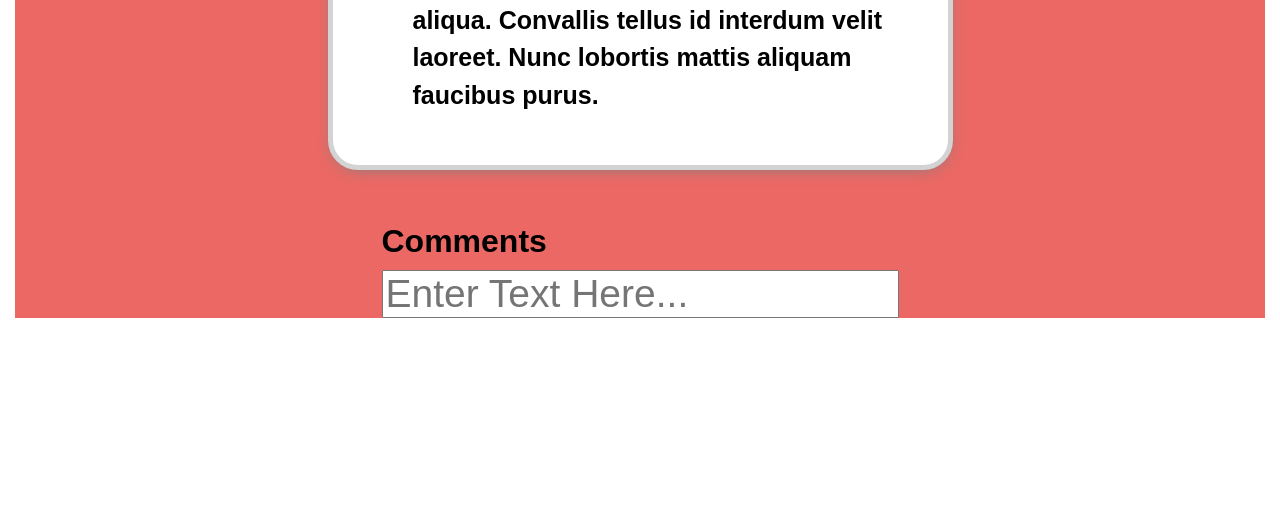
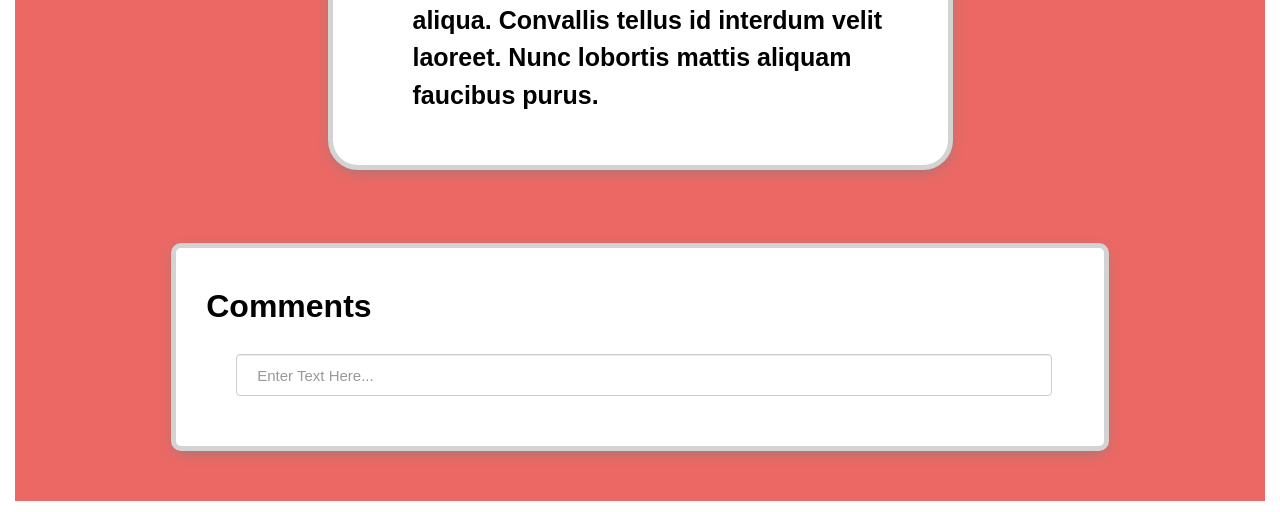
Before and after one commit to BuddhaTheChef/WebDevProj2020, a CodeIgniter app: page /database/index/Tutorial in a window 1280 px wide; the page is wider, and only the part inside the window is pictured. Shown: the part 2284-2796 px from the top of that part. Before the commit the page ends 2602 px from the top of that part, so only its background shows below. Run offline with CodeIgniter, Linux system fonts and the light colour scheme; some libraries are stand-ins or nearby versions; some web fonts are replaced.

Commit message:
added in comments and styling

```diff
--- a/application/views/index/Tutorial.php
+++ b/application/views/index/Tutorial.php
@@ -95,6 +95,18 @@ $this->load->view($this->config->item('theme') . 'header');
     margin: 33px;
     background: white;
     border: solid lightgray 5px;
+    -webkit-box-shadow: 0 4px 15px -5px #818181; box-shadow: 0 4px 15px -5px #818181;
+    }
+
+    .comment-div {
+    background: whitesmoke;
+    width: 75%;
+    padding: 20px 30px;
+    border-radius: 10px;
+    border: solid lightgray 5px;
+    margin-top: 40px;
+    margin-bottom: 50px;
+    background-color: white;
     -webkit-box-shadow: 0 4px 15px -5px #818181; box-shadow: 0 4px 15px -5px #818181;
     }
 
@@ -208,7 +220,7 @@ $this->load->view($this->config->item('theme') . 'header');
 
 <div class="comment-div">
 <h2>Comments</h2>
-<input placeholder="Enter Text Here..."/>
+<input placeholder="Enter Text Here..." type="text" class="form-control" style="padding:20px; margin:30px; width:94%;"/>
 </div>
 
 </div>
```
